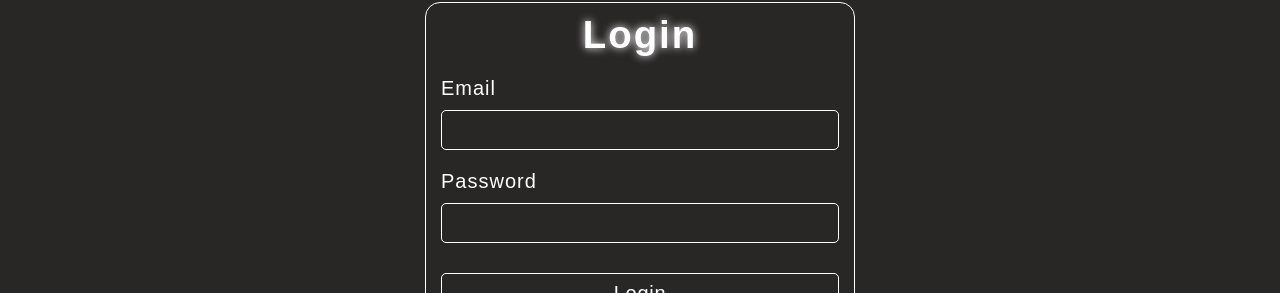
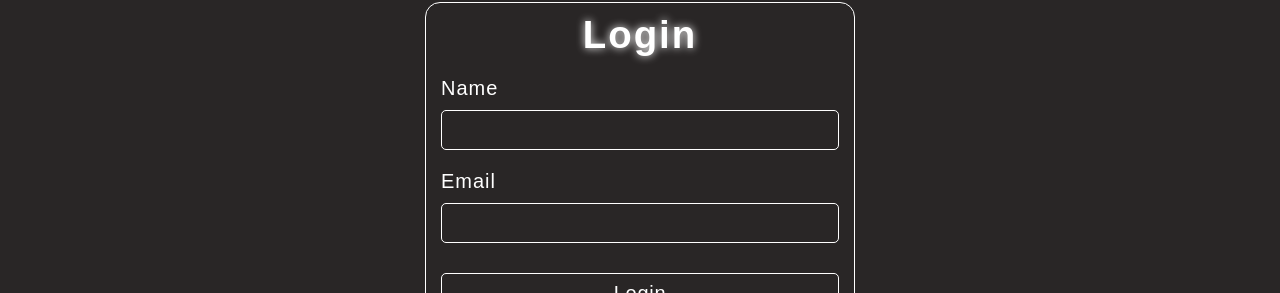
Before and after one commit to mehrojalieev/ContextApi_using-useReducer, a React (Vite) app: page /auth/login in a window 1280 px wide. Shown: the part 168-461 px from the top of the page. Built offline with nearby package versions, Linux system fonts and the light colour scheme.

Commit message:
Login Finished

```diff
--- a/src/routes/sub-routes/login/Login.jsx
+++ b/src/routes/sub-routes/login/Login.jsx
@@ -4,36 +4,33 @@ import { Link } from "react-router-dom"
 
 const Login = () => {
 
-  const [email, setEmail] = useState('')
-  const [password, setPassword] = useState('')
+  const localName = localStorage.getItem("name")
+  const localEmail = localStorage.getItem("email")
+
+  const [loginName, setLoginName] = useState('')
+  const [loginEmail, setLoginEmail] = useState('')
 
   const handleLogin = (e) => {
     e.preventDefault()
-    fetch('https://api.escuelajs.co/api/v1/auth/login', {
-      method: "POST",
-      body: {
-          email: email,
-          password: password
-      },
-      headers: {
-        'Content-Type': 'application/json'
+      if(loginName === localName && loginEmail === localEmail){
+        setTimeout(() => {window.location.pathname = "/"}, 1700)
+        console.log(true);
+      } else{
+        console.log(false);
       }
-    })
-    .then(response => response.json())
-    .then(data => console.log(data))
   }
 
   return (
     <div className="login__wrapper">
       <h2>Login</h2>
       <form onSubmit={handleLogin} className="login-form">
+        <div className="login-name">
+          <label htmlFor="Name">Name</label>
+          <input value={loginName} onChange={(e) => setLoginName(e.target.value)}  id="Password" type="text" />
+        </div>
         <div className="login-email">
           <label htmlFor="Email">Email</label>
-          <input value={email} onChange={(e) => setEmail(e.target.value)} id="Email" type="email" />
-        </div>
-        <div className="login-password">
-          <label htmlFor="Password">Password</label>
-          <input value={password} onChange={(e) => setPassword(e.target.value)}  id="Password" type="password" />
+          <input value={loginEmail} onChange={(e) => setLoginEmail(e.target.value)} id="Email" type="email" />
         </div>
         <button type="submit">Login</button>
         <p className="checkout-text">
--- a/src/routes/sub-routes/login/Login.scss
+++ b/src/routes/sub-routes/login/Login.scss
@@ -33,7 +33,7 @@
     flex-direction: column;
     gap: 20px 0;
     align-items: center;
-    .login-email, .login-password{
+    .login-email, .login-name{
         width: 100%;
         display: flex;
         flex-direction: column;
--- a/src/routes/sub-routes/sign-up/SignUp.jsx
+++ b/src/routes/sub-routes/sign-up/SignUp.jsx
@@ -29,7 +29,9 @@ const SignUp = () => {
       .then(data => {
         console.log(data)
         if (data) {
-          window.location.pathname = "/auth/login"
+          localStorage.setItem("name", data.name)
+          localStorage.setItem("email", data.email)
+          setTimeout(() => { window.location.pathname = "/auth/login" }, 1700)
         }
 
       })
```
